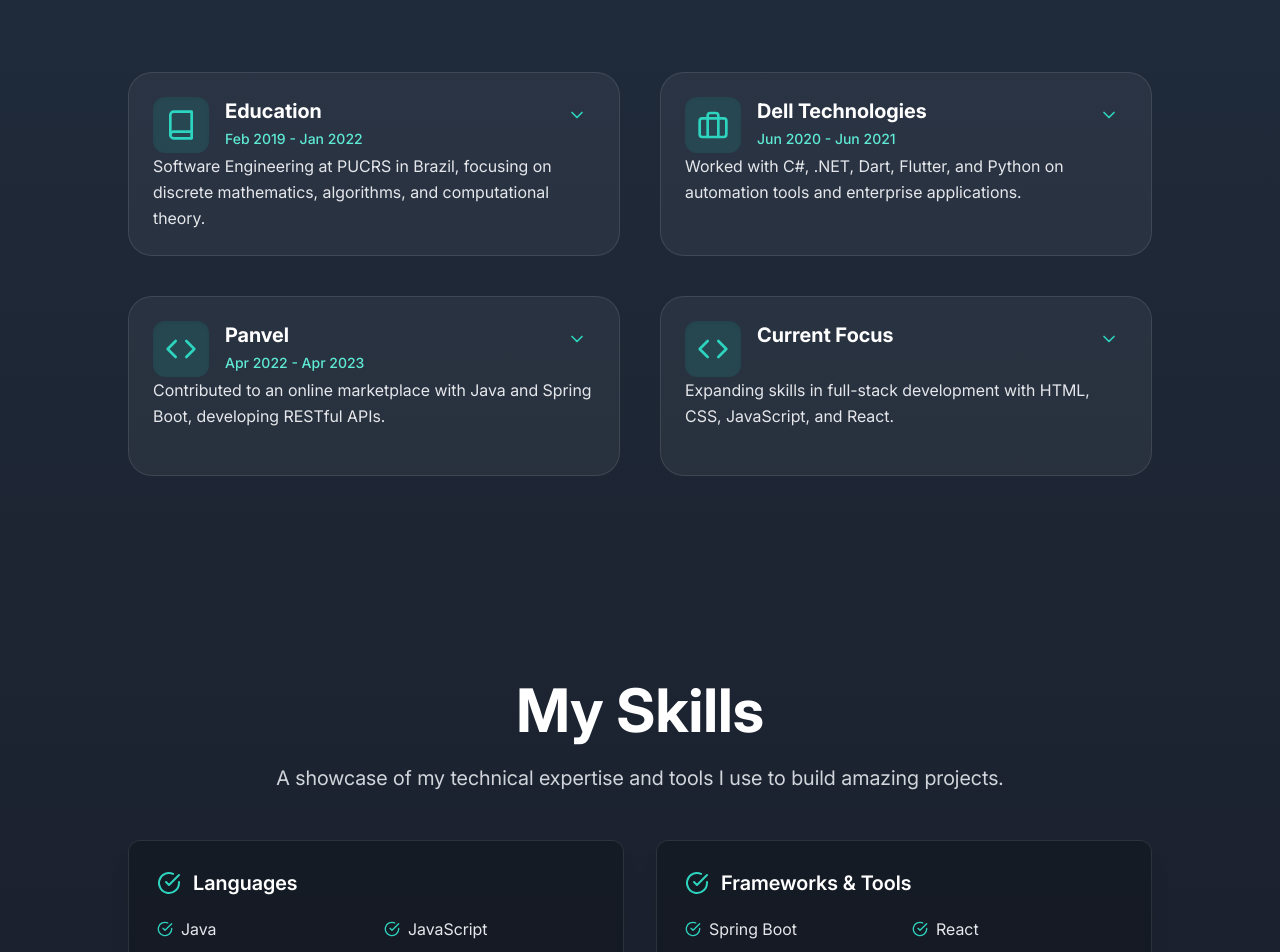
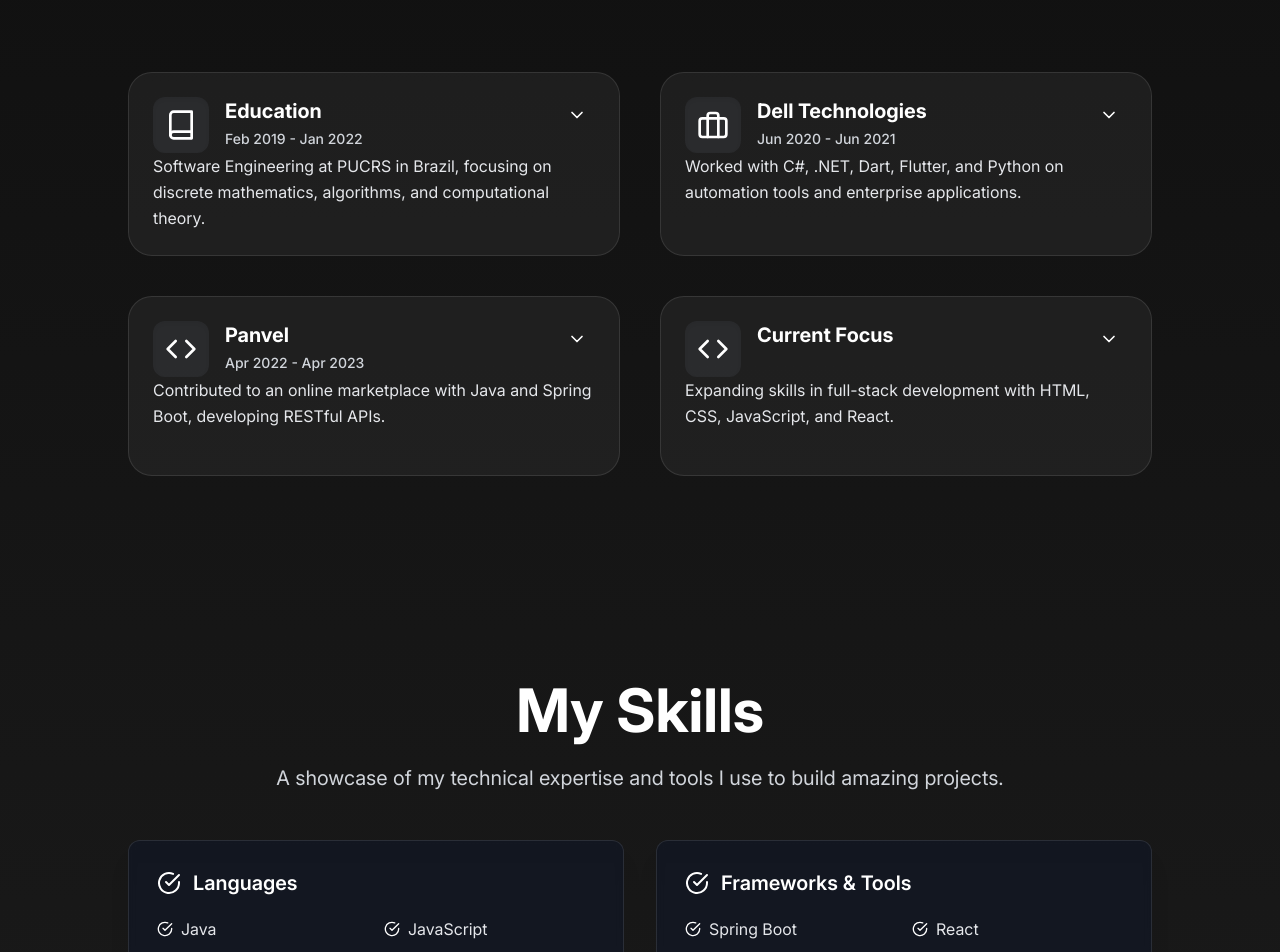
Before and after one commit to Notdutra/Personal-Website, a Next.js app: page / in a window 1280 px wide. Shown: the part 1000-1952 px from the top of the page. Built offline with nearby package versions, Linux system fonts and the light colour scheme.

Commit message:
nuke test

```diff
--- a/src/app/layout.tsx
+++ b/src/app/layout.tsx
@@ -81,7 +81,7 @@ export default function RootLayout({ children }: { children: React.ReactNode })
         <meta name="color-scheme" content="dark only" />
         <meta name="supported-color-schemes" content="dark" />
       </head>
-      <body className="min-h-screen bg-gradient-to-b from-[#243447] via-[#1a1f2b] to-[#111827] text-white">
+      <body className="min-h-screen text-white">
         <Navbar />
         <div id="root">{children}</div>
       </body>
--- a/src/app/not-found.tsx
+++ b/src/app/not-found.tsx
@@ -8,7 +8,7 @@ export default function NotFound() {
         <p className="mb-4 text-xl text-gray-300">Page Not Found</p>
         <Link
           href="/"
-          className="inline-block rounded bg-teal-600 px-6 py-2 text-white transition-colors hover:bg-teal-700"
+          className="inline-block rounded bg-gray-600 px-6 py-2 text-white transition-colors hover:bg-gray-700"
         >
           Go Home
         </Link>
--- a/src/components/Navbar.jsx
+++ b/src/components/Navbar.jsx
@@ -157,7 +157,7 @@ const Navbar = () => {
 
           {/* Mobile menu button */}
           <button
-            className="rounded-full p-2 text-gray-200 transition-colors hover:text-teal-400 focus:outline-none focus:ring-2 focus:ring-teal-400 md:hidden"
+            className="rounded-full p-2 text-gray-200 transition-colors hover:text-white focus:outline-none focus:ring-2 focus:ring-white md:hidden"
             onClick={toggleMenu}
             aria-label="Toggle menu"
             aria-expanded={isOpen}
@@ -183,8 +183,8 @@ const Navbar = () => {
                   onClick={(e) => scrollToSection(e, item.path.substring(1))}
                   className={`block rounded px-4 py-2 text-base font-medium transition-all duration-200 ${
                     activeSection === item.path.substring(1)
-                      ? 'bg-white/5 text-teal-400'
-                      : 'text-gray-200 hover:bg-white/5 hover:text-teal-400'
+                      ? 'bg-white/5 text-white'
+                      : 'text-gray-200 hover:bg-white/5 hover:text-white'
                   }`}
                 >
                   {item.name}
--- a/src/components/about/SectionCard.jsx
+++ b/src/components/about/SectionCard.jsx
@@ -4,9 +4,9 @@ import { motion, AnimatePresence } from 'framer-motion';
 import { FiBook, FiBriefcase, FiCode, FiChevronDown } from 'react-icons/fi';
 
 const iconComponents = {
-  book: <FiBook size={32} className="text-teal-400" />,
-  briefcase: <FiBriefcase size={32} className="text-teal-400" />,
-  code: <FiCode size={32} className="text-teal-400" />,
+  book: <FiBook size={32} className="text-white" />,
+  briefcase: <FiBriefcase size={32} className="text-white" />,
+  code: <FiCode size={32} className="text-white" />,
 };
 
 const SectionCard = ({
@@ -61,8 +61,8 @@ const SectionCard = ({
       }}
       className={`flex grow flex-col rounded-3xl border ${
         isExpanded
-          ? 'border-teal-400/40 bg-black/30 p-6 shadow-xl shadow-black/30'
-          : 'h-auto cursor-pointer border-white/10 bg-white/5 p-6 transition-transform hover:scale-[1.03] hover:border-teal-400/40 hover:shadow-teal-900/30'
+          ? 'border-white/40 bg-black/30 p-6 shadow-xl shadow-black/30'
+          : 'h-auto cursor-pointer border-white/10 bg-white/5 p-6 transition-transform hover:scale-[1.03] hover:border-white/40 hover:shadow-gray-900/30'
       } w-full`}
       onClick={() => !isExpanded && onClick(index)}
       tabIndex={0}
@@ -74,12 +74,12 @@ const SectionCard = ({
       {/* Card Header */}
       <div className="relative flex h-auto flex-col gap-4">
         <div className="flex items-start gap-4">
-          <span className="flex items-center justify-center rounded-xl bg-teal-500/15 p-3 shadow-inner">
-            {iconComponents[section.icon] || <FiCode size={28} className="text-teal-400" />}
+          <span className="flex items-center justify-center rounded-xl bg-gray-500/15 p-3 shadow-inner">
+            {iconComponents[section.icon] || <FiCode size={28} className="text-white" />}
           </span>
           <div className="flex flex-col">
             <h2 className="mb-1 text-xl font-bold text-white">{section.title}</h2>
-            {section.year && <p className="text-sm font-medium text-teal-300">{section.year}</p>}
+            {section.year && <p className="text-sm font-medium text-gray-300">{section.year}</p>}
           </div>
         </div>
         <button
@@ -90,7 +90,7 @@ const SectionCard = ({
           className="absolute right-0 top-0 rounded-full p-2 transition-colors"
           aria-label={isExpanded ? 'Close details' : `Open details for ${section.title}`}
         >
-          <FiChevronDown className={`${isExpanded ? 'rotate-180' : ''} text-teal-400`} size={20} />
+          <FiChevronDown className={`${isExpanded ? 'rotate-180' : ''} text-white`} size={20} />
         </button>
       </div>
       <p className="leading-relaxed text-gray-200">{section.content}</p>
@@ -104,7 +104,7 @@ const SectionCard = ({
           <div className="space-y-10">
             {section.details && (
               <div>
-                <h3 className="mb-3 text-lg font-semibold text-teal-300">Details</h3>
+                <h3 className="mb-3 text-lg font-semibold text-gray-300">Details</h3>
                 <p className="whitespace-pre-line leading-relaxed text-gray-200">
                   {section.details}
                 </p>
@@ -112,7 +112,7 @@ const SectionCard = ({
             )}
             {section.fullText && (
               <div>
-                <h3 className="mb-3 text-lg font-semibold text-teal-300">Full Story</h3>
+                <h3 className="mb-3 text-lg font-semibold text-gray-300">Full Story</h3>
                 <p className="whitespace-pre-line leading-relaxed text-gray-200">
                   {section.fullText}
                 </p>
--- a/src/pages/Projects.jsx
+++ b/src/pages/Projects.jsx
@@ -44,7 +44,7 @@ const Projects = () => {
             className="mx-auto mb-8 max-w-3xl text-center sm:mb-12"
           >
             <h1 className="heading-primary">My Projects</h1>
-            <span className="mb-4 inline-block rounded-full border border-teal-400 px-4 py-1 text-sm font-medium text-teal-300">
+            <span className="mb-4 inline-block rounded-full border border-white px-4 py-1 text-sm font-medium text-gray-300">
               Coming Soon! 🚀
             </span>
             <p className="text-lg leading-relaxed text-gray-300 md:text-xl">
--- a/src/pages/Skills.jsx
+++ b/src/pages/Skills.jsx
@@ -80,10 +80,10 @@ const Skills = () => {
               initial={{ opacity: 0, y: 20 }}
               animate={{ opacity: 1, y: 0 }}
               transition={{ duration: 0.5, delay: 0.2 + index * 0.1 }}
-              className="rounded-xl border border-white/10 bg-black/20 p-5 shadow-xl backdrop-blur-sm transition-all duration-300 hover:border-white/20 hover:shadow-2xl sm:p-6 md:p-7"
+              className="rounded-xl border border-white/10 bg-slate-900/50 p-5 shadow-xl backdrop-blur-sm transition-all duration-300 hover:border-white/20 hover:shadow-2xl sm:p-6 md:p-7"
             >
               <div className="mb-4 flex items-center sm:mb-5">
-                <div className="mr-3 text-xl text-teal-400 sm:text-2xl">{skill.icon}</div>
+                <div className="mr-3 text-xl text-white sm:text-2xl">{skill.icon}</div>
                 <h2 className="text-lg font-semibold text-white sm:text-xl">{skill.category}</h2>
               </div>
               <div className="xs:grid-cols-2 grid grid-cols-1 gap-3 sm:gap-4">
@@ -98,10 +98,8 @@ const Skills = () => {
                     }}
                     className="flex items-center text-sm text-gray-200 sm:text-base"
                   >
-                    <FiCheckCircle className="mr-2 shrink-0 text-teal-400" />
-                    <span className="transition-colors duration-200 hover:text-teal-400">
-                      {item}
-                    </span>
+                    <FiCheckCircle className="mr-2 shrink-0 text-white" />
+                    <span className="transition-colors duration-200 hover:text-white">{item}</span>
                   </motion.div>
                 ))}
               </div>
--- a/src/styles/global.css
+++ b/src/styles/global.css
@@ -3,11 +3,11 @@
 @tailwind utilities;
 
 :root {
-  --primary-color: #243447;
-  --secondary-color: #1a1f2b;
-  --background-dark: #111827;
+  --primary-color: #000000;
+  --secondary-color: #000000;
+  --background-dark: #000000;
   --text-primary: #ffffff;
-  --text-secondary: #94a3b8;
+  --text-secondary: #cccccc;
   color-scheme: dark only !important;
   --color-scheme: dark !important;
 }
@@ -44,8 +44,8 @@ html::before {
   }
 
   body {
-    @apply min-h-screen bg-gradient-to-b from-[#243447] via-[#1a1f2b] to-[#111827] text-white;
-    background: linear-gradient(180deg, #243447 0%, #1a1f2b 50%, #111827 100%) !important;
+    @apply min-h-screen text-white;
+    background: linear-gradient(180deg, #0a0a0a 0%, #1a1a1a 50%, #0a0a0a 100%) !important;
     overflow-x: hidden; /* Prevent horizontal overflow at the body level */
   }
 
@@ -101,7 +101,7 @@ html::before {
   }
 
   .button-primary {
-    @apply rounded-lg bg-blue-600 px-6 py-3 font-semibold text-white transition-colors duration-300 hover:bg-blue-700;
+    @apply rounded-lg bg-gray-600 px-6 py-3 font-semibold text-white transition-colors duration-300 hover:bg-gray-700;
   }
 
   .button-secondary {
```
Also changed, not shown: src/pages/Contact.jsx (+10 -10 lines).
